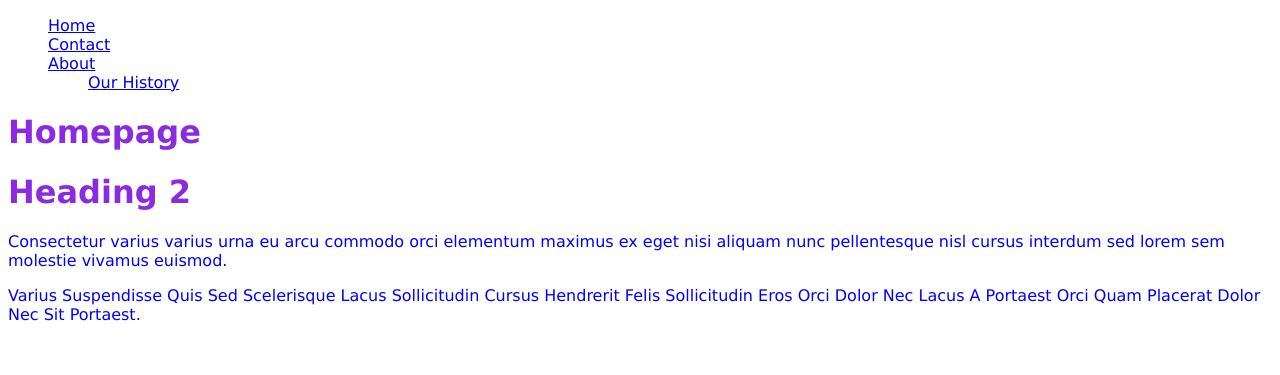
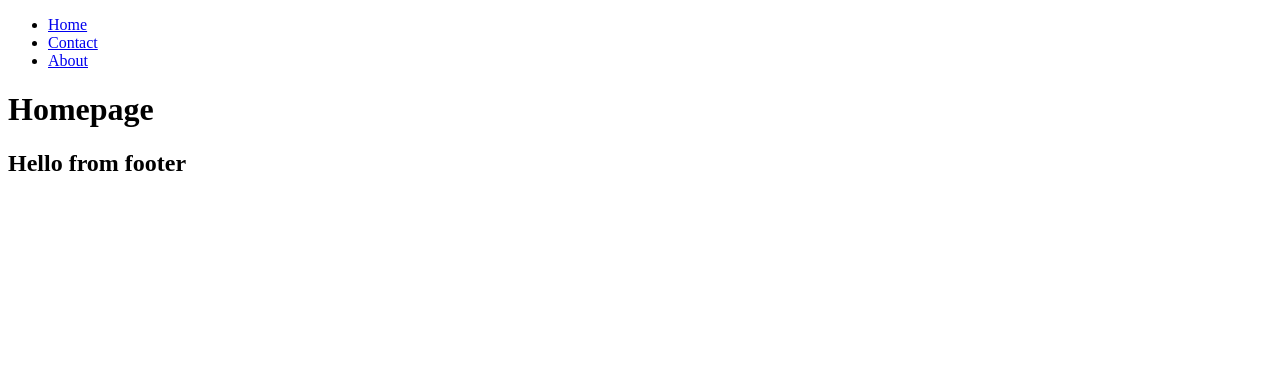
Before and after one commit to GabeValdivia/recetas-mexicanas, a Gatsby site: page / in a window 1280 px wide. Built offline with nearby package versions, Linux system fonts and the light colour scheme; Gatsby itself is replaced by a stand-in of ours.

Commit message:
Revert files and styles to initial state

```diff
--- a/gatsby-config.js
+++ b/gatsby-config.js
@@ -6,5 +6,5 @@
 
 module.exports = {
   /* Your site config here */
-  plugins: [],
+  plugins: [ `gatsby-plugin-styled-components`],
 }
--- a/package.json
+++ b/package.json
@@ -14,9 +14,12 @@
     "test": "echo \"Write tests! -> https://gatsby.dev/unit-testing\" && exit 1"
   },
   "dependencies": {
+    "babel-plugin-styled-components": "^1.13.2",
     "gatsby": "^3.13.1",
+    "gatsby-plugin-styled-components": "^4.14.0",
     "react": "^17.0.1",
-    "react-dom": "^17.0.1"
+    "react-dom": "^17.0.1",
+    "styled-components": "^5.3.1"
   },
   "devDependencies": {
     "prettier": "2.3.2"
--- a/src/components/Layout.js
+++ b/src/components/Layout.js
@@ -2,7 +2,6 @@ import React from 'react'
 import Navbar from './Navbar'
 import Footer from './Footer'
 
-import './layout.css'
 
 const Layout = ({children}) => {
 
--- a/src/components/Navbar.js
+++ b/src/components/Navbar.js
@@ -12,13 +12,7 @@ const Navbar = () => {
 					<Link to="/contact">Contact</Link>
 				</li>
 				<li>
-					<Link to="/about">About</Link>
-					<ul>
-						<li>
-							<Link to="/company/history">Our History</Link>
-						</li>
-					</ul>
-				</li>
+					<Link to="/about">About</Link></li>
 			</ul>
 		</nav>
 	);
--- a/src/components/layout.css
+++ /dev/null
@@ -1,5 +0,0 @@
-body {
-	font-family: Verdana, Geneva, Tahoma, sans-serif;
-	color: #fff;
-	background-color: #fff;
-}
--- a/src/pages/index.js
+++ b/src/pages/index.js
@@ -1,17 +1,10 @@
 import React from 'react';
 import Layout from '../components/Layout';
-import {page, text} from '../examples/home.module.css'
 
 export default function Home() {
 	return (
 		<Layout>
-			<div className={page}>
 				<h1>Homepage</h1>
-				<h1>Heading 2</h1>
-				<p>Consectetur varius varius urna eu arcu commodo orci elementum maximus ex eget nisi aliquam nunc pellentesque nisl cursus interdum sed lorem sem molestie vivamus euismod.</p>
-
-				<p className={text}>Varius suspendisse quis sed scelerisque lacus sollicitudin cursus hendrerit felis sollicitudin eros orci dolor nec lacus a portaest orci quam placerat dolor nec sit portaest.</p>
-			</div>
 		</Layout>
 	);
 }
```
Also changed, not shown: src/company/history.js (deleted, +0 -12 lines), src/examples/button.js (added, +8 -0 lines), src/pages/about.js (+2 -7 lines), src/pages/recipes.js (added), src/pages/tags.js (added), 1 other file.
